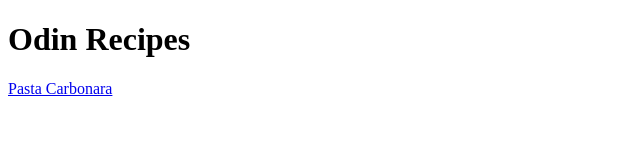
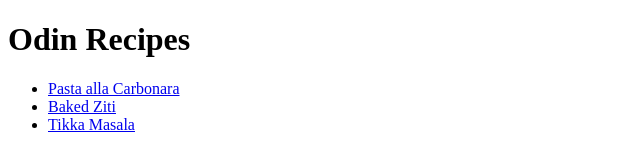
Before and after one commit to augustetum/odin-recipes, a plain HTML site: page index.html in a window 1280 px wide. Shown: the whole page, without its empty margins (0-640 px from the left). Drawn offline with Linux system fonts and the light colour scheme.

Commit message:
Add navigation to Tikka Masala and Carbonara pages

```diff
--- a/index.html
+++ b/index.html
@@ -6,6 +6,12 @@
     </head>
     <body>
         <h1>Odin Recipes</h1>
-        <a href="recipes/carbonara.html">Pasta Carbonara</a>
+        <ul>
+            <li><a href="recipes/carbonara.html">Pasta alla Carbonara</a></li>
+            <li><a href="recipes/bakedziti.html">Baked Ziti</a></li>
+            <li><a href="recipes/tikkamasala.html">Tikka Masala</a></li>
+        </ul>
+
+
     </body>
 </html>
```
